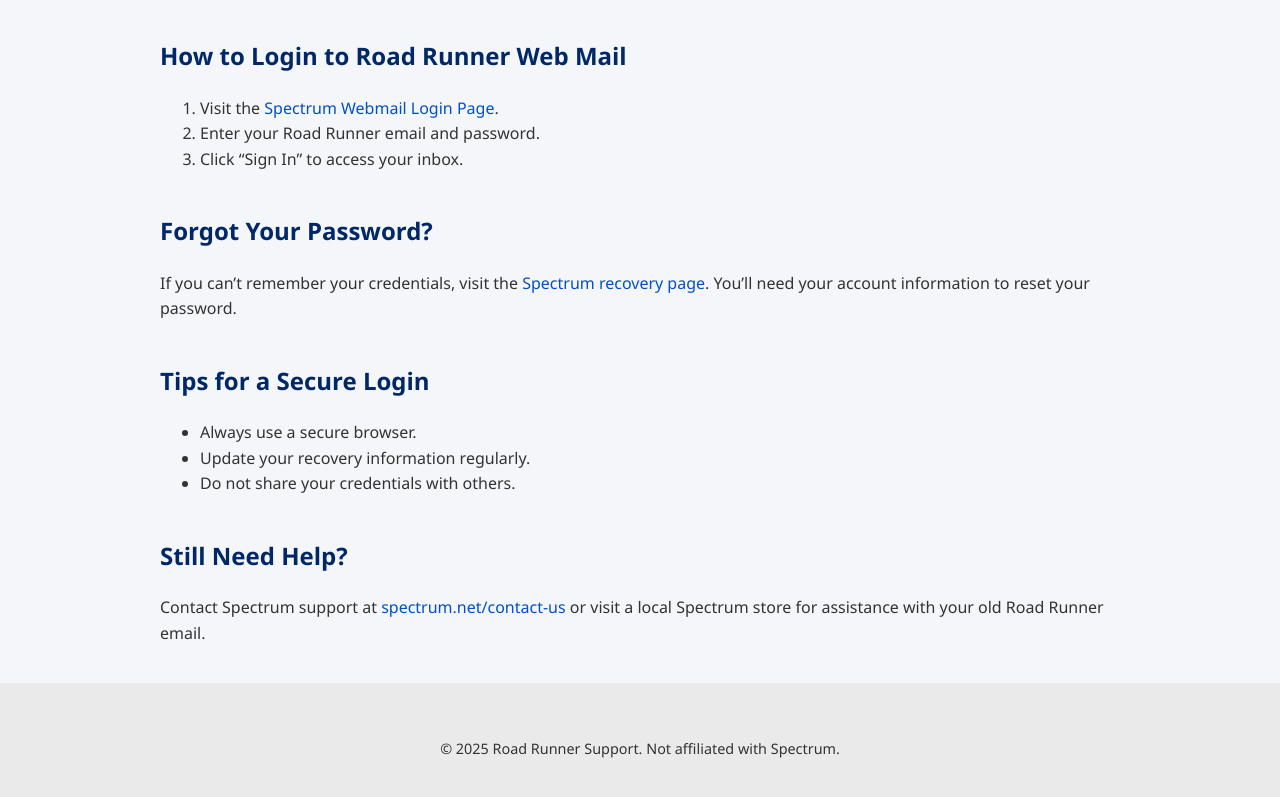
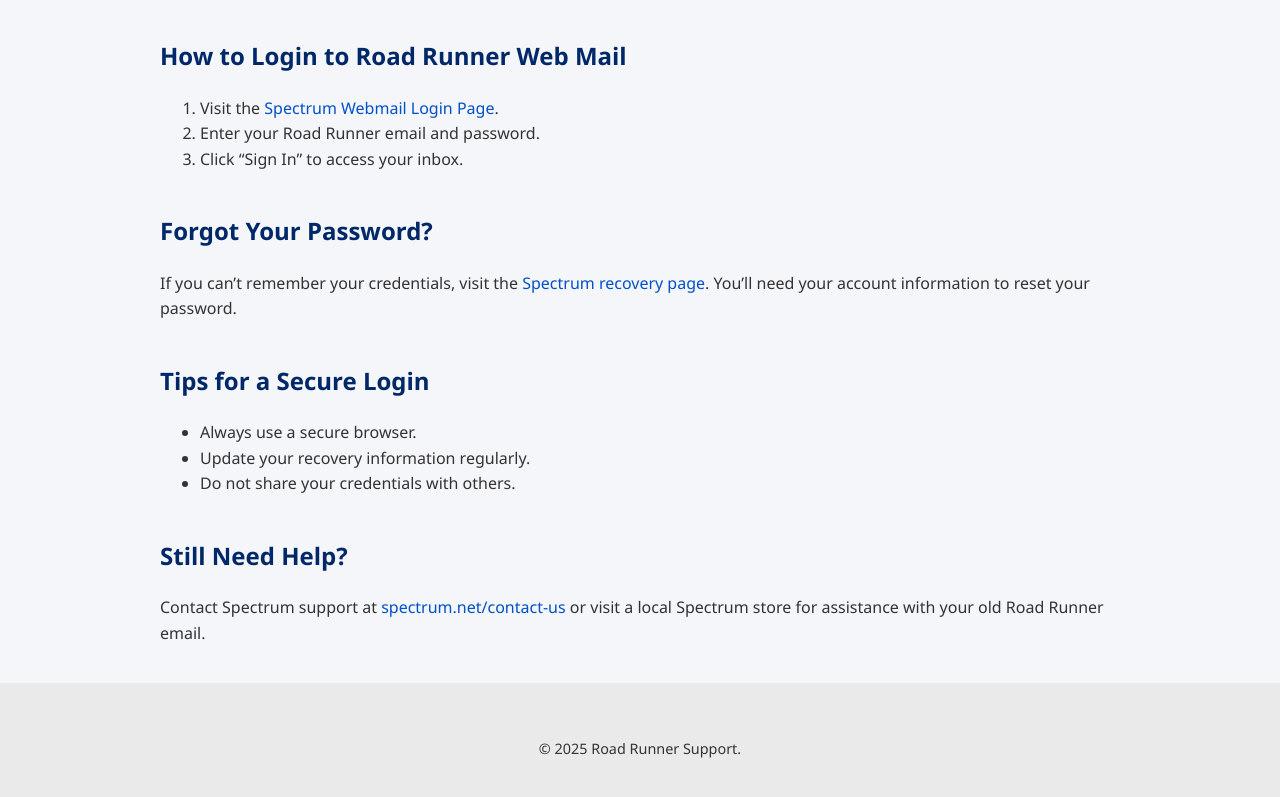
Before and after one commit to kuttuparsu/FuncStash, a plain HTML site: page index.html in a window 1280 px wide. Shown: the part 556-1353 px from the top of the page. Drawn offline with Linux system fonts and the light colour scheme.

Commit message:
Update index.html

```diff
--- a/index.html
+++ b/index.html
@@ -58,7 +58,7 @@
 
   <footer class="footer">
     <div class="container">
-      <p>&copy; 2025 Road Runner Support. Not affiliated with Spectrum.</p>
+      <p>&copy; 2025 Road Runner Support.</p>
     </div>
   </footer>
 
```
